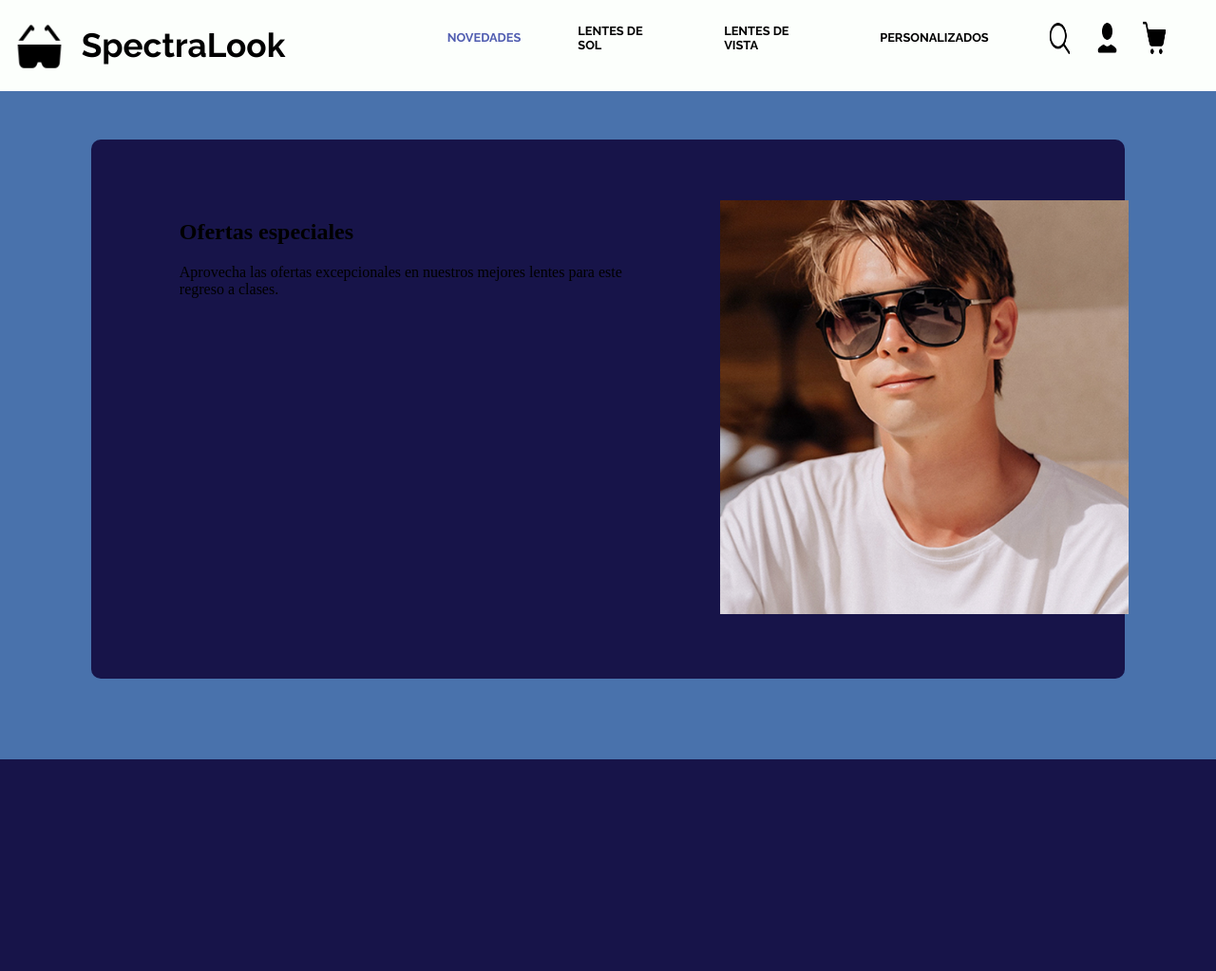
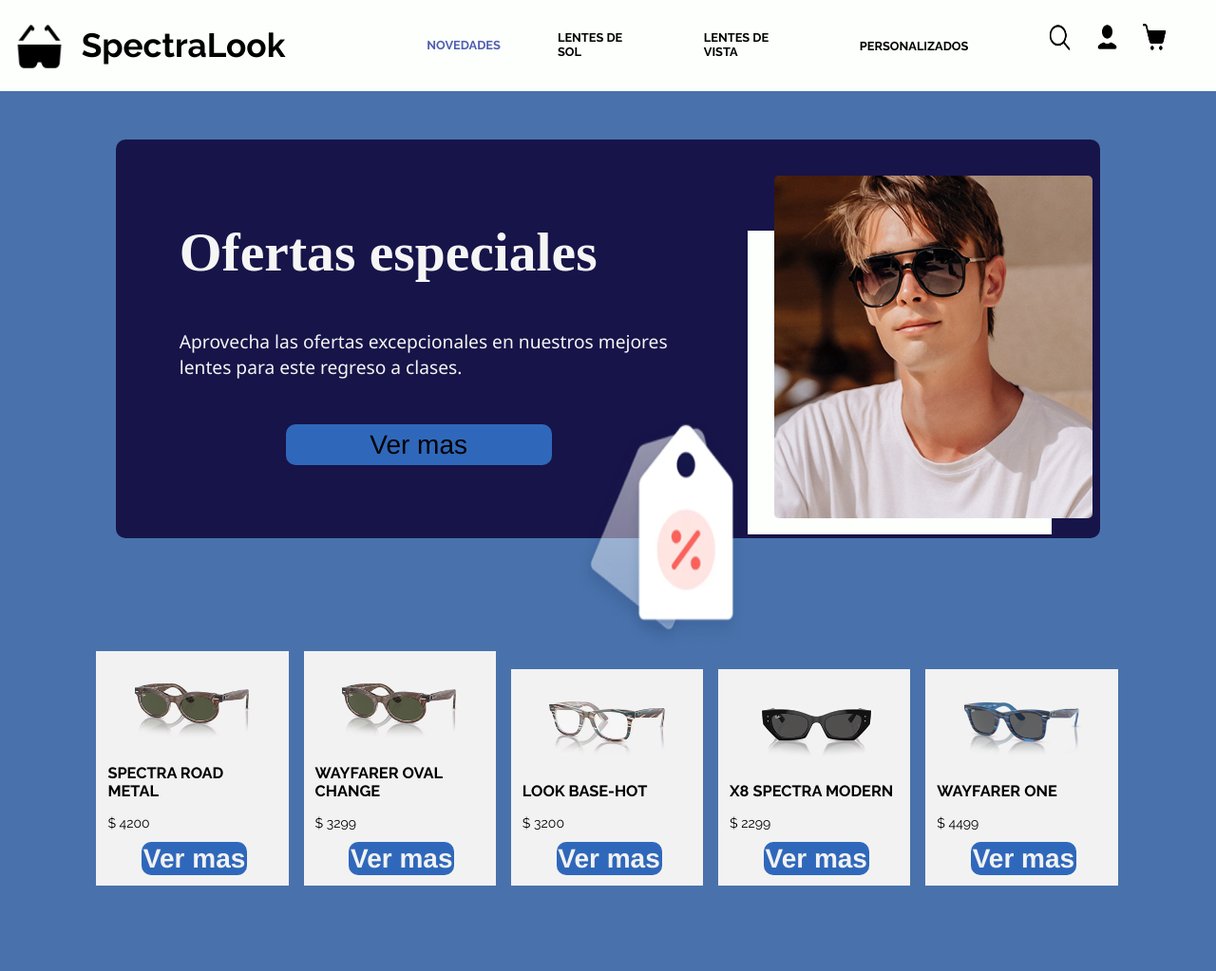
Before and after one commit to rvega22/Programacion-Web-2024, a PHP site: page / in a window 1280 px wide. Shown: the whole page at 95% size. Before the commit the page ends 800 px from the top, so only its background shows below. Run offline with PHP 8.4, Linux system fonts and the light colour scheme.

Commit message:
Ejercicio 5 modificado

```diff
--- a/CSS/Ejercicio_5_CSS/index.html
+++ b/CSS/Ejercicio_5_CSS/index.html
@@ -21,7 +21,19 @@
                     <a class="main_link letra" href="#">NOVEDADES</a>
                     <a class="link letra" href="#">LENTES DE SOL</a>
                     <a class="link letra" href="#">LENTES DE VISTA</a>
-                    <a class="link letra" href="#">PERSONALIZADOS</a>
+                    <li class="link"><a class="link letra" href="#">PERSONALIZADOS</a>
+                        <ul class="submenu">
+                            <li><a class="letras" href="#">De sol personalizados</a></li>
+                            <li><a class="letras" href="#">Personalizados de sol para niños</a></li>
+                            <li><a class="letras" href="#">Nuevos Wayfarer Reverse personalizables</a></li>
+                            <li><a class="letras" href="#">De vista personalizados</a></li>
+                            <li><a class="letras" href="#">Modelo ultima generacion</a></li>
+                            <li><a class="letras" href="#">Modelo inteligente de lentes de sol</a></li>
+                        </ul>
+                    </li>
+
+
+
                 </nav>
             </div>
 
@@ -36,15 +48,61 @@
             <div class="box_main">
                 <div class="ofertas_info">
                     <h2>Ofertas especiales</h2>
-                    <p>Aprovecha las ofertas excepcionales en nuestros mejores lentes para este regreso a clases.</p>
+                    <p id="tamaño_de_letra">Aprovecha las ofertas excepcionales en nuestros mejores lentes para este regreso a clases.</p>
+                    <button class="button_info">Ver mas</button>
+                    <img class="imagen_descuento" src="img/Imagen_rebajas.png" alt="Imagen de una etiqueta de descuento">
                 </div>
 
                 <div>
                     <img class="imagen_main" src="img/imagen_main.png" alt="Imagen Joven con lentes de sol">
+                    <div class="cuadro_decoracion"></div>
                 </div>
             </div>
 
         </main>
+
+        <nav class="centrar_nav">
+            <div class="target">
+                <img class="target_img centrar_img" src="img/Imagen_lentes_2.png" alt="Imagen de gato naranja levantando la ceja" width="100%">
+                <h3 class="color">SPECTRA ROAD METAL</h2>
+                <p class="alinear_texto">$ 4200</p>
+                <a href="#" class="button_info letras">Ver mas</a>
+
+            </div>
+
+            <div class="target">
+                <img class="target_img centrar_img" src="img/Imagen_lentes_2.png" alt="Imagen de gato naranja levantando la ceja" width="100%">
+                <h3 class="color">WAYFARER OVAL CHANGE</h2>
+                <p class="alinear_texto">$ 3299</p>
+                <a href="#" class="button_info letras">Ver mas</a>
+
+            </div>
+
+            <div class="target">
+                <img class="target_img centrar_img" src="img/Imagen_lentes_3.png" alt="Imagen de gato naranja levantando la ceja" width="100%">
+                <h3 class="color">LOOK BASE-HOT</h2>
+                <p class="alinear_texto">$ 3200</p>
+                <a href="#" class="button_info letras">Ver mas</a>
+
+            </div>
+            <div class="target">
+                <img class="target_img centrar_img" src="img/Imagen_lentes_4.png" alt="Imagen de gato naranja levantando la ceja" width="100%">
+                <h3 class="color">X8 SPECTRA MODERN</h2>
+                <p class="alinear_texto">$ 2299</p>
+                <a href="#" class="button_info letras">Ver mas</a>
+
+            </div>
+
+            <div class="target">
+                <img class="target_img centrar_img" src="img/Imagen_lentes_5.png" alt="Imagen de gato naranja levantando la ceja" width="100%">
+                <h3 class="color">WAYFARER ONE</h2>
+                <p class="alinear_texto">$ 4499</p>
+                <a href="#" class="button_info letras">Ver mas</a>
+
+
+            </div>
+        </nav>
+        <br><br><br><br><br>
     </body>
 
 </html>
--- a/CSS/Ejercicio_5_CSS/style.css
+++ b/CSS/Ejercicio_5_CSS/style.css
@@ -3,6 +3,7 @@ header {
     height: 10%;
     display: flex;
     position: sticky;
+    z-index: 99;
 }
 
 body {
@@ -26,6 +27,7 @@ body {
 
 .link {
     color: black;
+    list-style: none;
 }
 
 .main_link {
@@ -40,8 +42,8 @@ h1 {
 
 .centrado {
     display: flex;
-    margin-top: 3.5%;
-    margin-left: 15%;
+    margin-top: 4.5%;
+    margin-left: 12%;
     width: 80%;
     align-items: center;
     gap: 60px;
@@ -59,6 +61,14 @@ h1 {
     font-size: 80%;
 }
 
+.letras {
+    text-decoration: none;
+    font-weight: bold;
+    font-family: Raleway;
+    font-size: 80%;
+    color: rgb(242, 242, 242);
+}
+
 .alineacion {
     margin-top: 1%;
     margin-left: 2%;
@@ -67,10 +77,10 @@ h1 {
 
 .imagenes {
     display: inline-block;
-    height: 50%;
+    height: 40%;
     width: 15%;
     margin-right: 11%;
-    margin-top: 4%;
+    margin-top: 5.6%;
 }
 
 main {
@@ -79,6 +89,7 @@ main {
     display: flex;
     justify-content: center;
     align-items: center;
+    z-index: 5;
 }
 
 .box_main {
@@ -88,15 +99,110 @@ main {
     width: 75%;
     display: flex;
     border-radius: 10px;
-    padding: 5%;
+    padding: 3%;
 }
 
 .imagen_main {
-    margin-left: 20%;
-    width: 95%;
+    margin-left: 18%;
+    width: 90%;
+    height: 105%;
+    border-radius: 5px;
+    z-index: 3;
+    position: relative;
+}
 
+.imagen_descuento {
+    margin-left: 2%;
+    width: 16%;
+    height: 35%;
+    position: absolute;
+    z-index: 2;
+}
+
+.cuadro_decoracion {
+    margin-left: 3%;
+    margin-top: -24%;
+    background-color: rgb(252, 255, 252);
+    height: 40%;
+    width: 25%;
+    position: absolute;
 }
 
 .ofertas_info {
     margin-left: 3%;
+    color: whitesmoke;
+    font-size: 240%;
 }
+
+#tamaño_de_letra {
+    font-size: 50%;
+    font-family:'Segoe UI', Tahoma, Geneva, Verdana, sans-serif
+}
+
+.button_info {
+    border-radius: 10px;
+    border: 0 solid;
+    width: 50%;
+    padding: 1%;
+    font-family: 'Franklin Gothic Medium', 'Arial Narrow', Arial, sans-serif;
+    font-size: 28px;
+    background: rgb(47, 104, 187);
+    margin-left: 20%;
+    margin-top: 5%;
+}
+
+.target {
+    display: inline-block;
+    justify-content: center;
+    width: 15%;
+    height: 60%;
+    background-color: rgb(242, 242, 242);
+    padding: 1%;
+    color: rgb(0, 0, 0);
+    margin-top: 10%;
+    margin-left: 1%;
+    font-family: Raleway;
+    font-size: 14px;
+}
+
+.centrar_img {
+    margin-left: 16%;
+}
+
+.target_img {
+    width: 70%;
+    height: 80%;
+
+}
+
+.centrar_nav {
+    margin-left: 7%;
+}
+
+.submenu {
+    display: none;
+    position: absolute;
+    background-color: rgb(23, 30, 73);
+    font-style: rgb(255, 252, 255);
+    font-style: none;
+    width: 250px;
+    z-index: 999;
+    top: 40%;
+    padding: 0;
+    box-shadow: 2px 2px 5px 0 gray;
+    border-radius: 5px;
+
+}
+
+li:hover .submenu{
+    display: block;
+    z-index: 99;
+}
+
+.submenu li {
+    text-align: left;
+    padding: 0;
+    display: block;
+    padding: 10px;
+    z-index: 99;
+}
```
Also changed, not shown: CSS/Ejercicio_5_CSS/img/Imagen_lentes_1.png (added), CSS/Ejercicio_5_CSS/img/Imagen_lentes_2.png (added), CSS/Ejercicio_5_CSS/img/Imagen_lentes_3.png (added), CSS/Ejercicio_5_CSS/img/Imagen_lentes_4.png (added), CSS/Ejercicio_5_CSS/img/Imagen_lentes_5.png (added).
